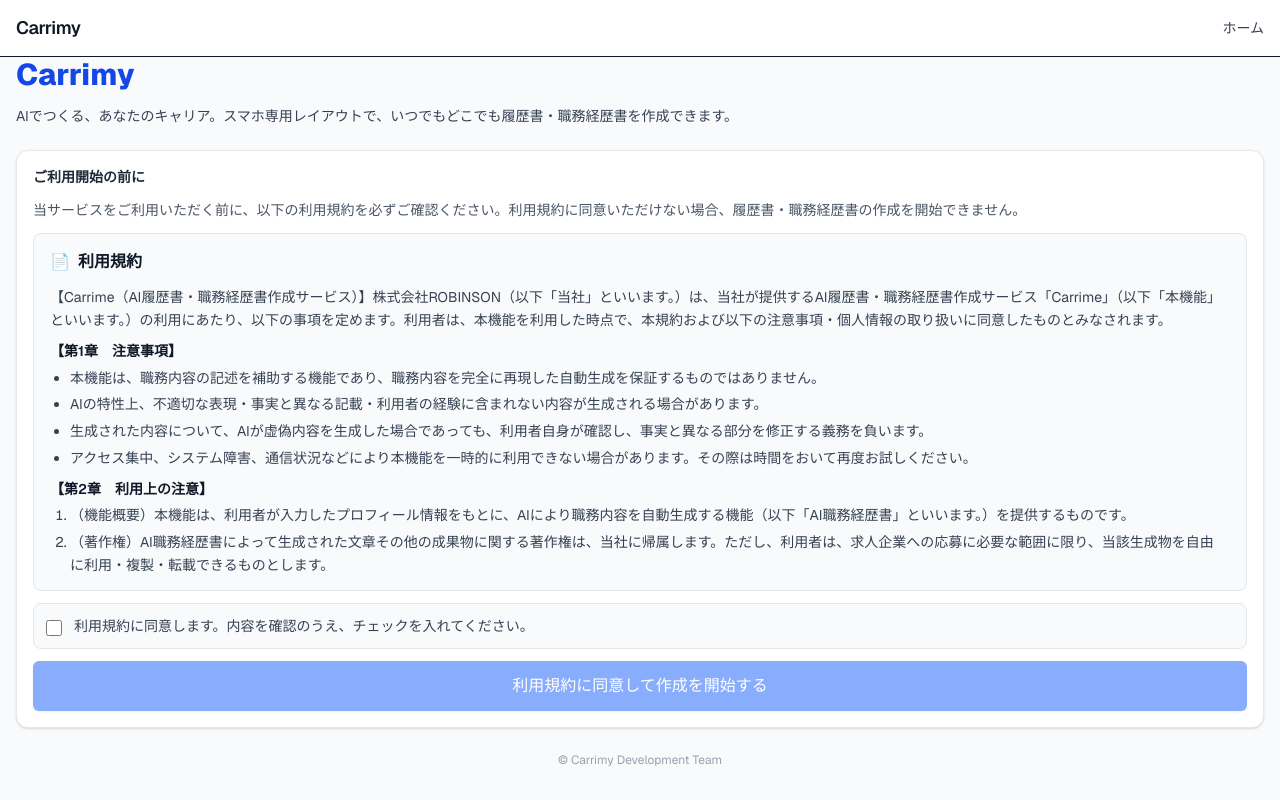
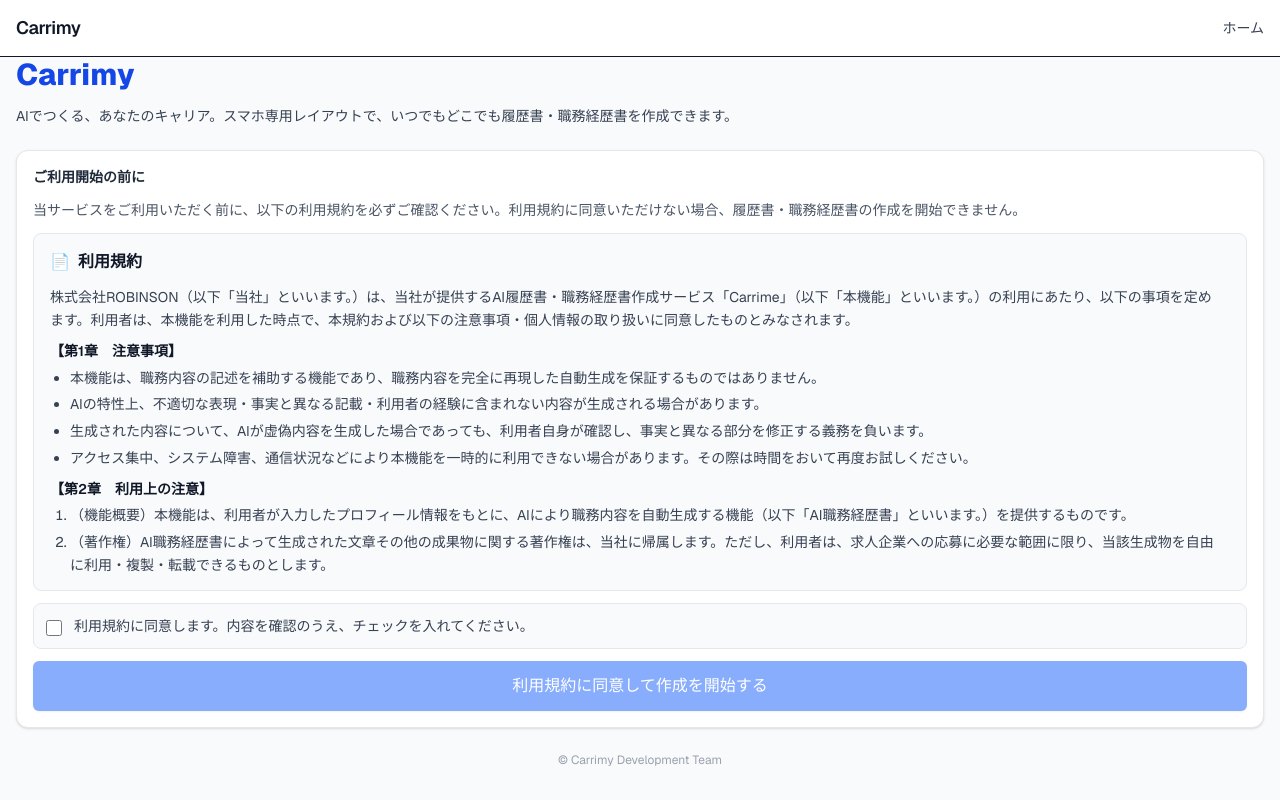
Before and after one commit to ANOSkdy/resume_aidesu, a Next.js app: page / in a window 1280 px wide. Built offline with nearby package versions, Linux system fonts and the light colour scheme.

Commit message:
Remove service heading from terms

```diff
--- a/app/page.tsx
+++ b/app/page.tsx
@@ -37,7 +37,7 @@
               </div>
               <div className="max-h-72 space-y-2 overflow-y-auto pr-2 leading-relaxed">
                 <p>
-                  【Carrime（AI履歴書・職務経歴書作成サービス）】株式会社ROBINSON（以下「当社」といいます。）は、当社が提供するAI履歴書・職務経歴書作成サービス「Carrime」（以下「本機能」といいます。）の利用にあたり、以下の事項を定めます。利用者は、本機能を利用した時点で、本規約および以下の注意事項・個人情報の取り扱いに同意したものとみなされます。
+                  株式会社ROBINSON（以下「当社」といいます。）は、当社が提供するAI履歴書・職務経歴書作成サービス「Carrime」（以下「本機能」といいます。）の利用にあたり、以下の事項を定めます。利用者は、本機能を利用した時点で、本規約および以下の注意事項・個人情報の取り扱いに同意したものとみなされます。
                 </p>
                 <div className="space-y-1">
                   <p className="font-semibold text-gray-900">【第1章　注意事項】</p>
```
